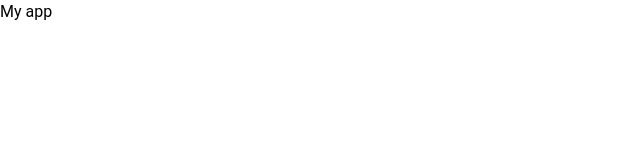
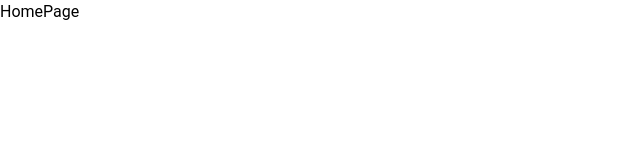
Before and after one commit to Jayashree-25/react-crash-2025, a React (Vite) app: page / in a window 1280 px wide. Shown: the top 160 px of the page, without its empty margins (0-640 px from the left). Built offline with nearby package versions, Linux system fonts and the light colour scheme.

Commit message:
HomePage.jsx added

```diff
--- a/src/App.jsx
+++ b/src/App.jsx
@@ -1,20 +1,20 @@
 import {
-  Route, createBrowserRouter, createRoutesFromElements, RouterProvider
-}
-  from 'react-router-dom'
-import Navbar from "./components/Navbar"
-import Hero from "./components/Hero"
-import Homecards from "./components/Homecards"
-import JobListings from "./components/jobListings"
-import ViewAllJobs from "./components/ViewAllJobs"
+  Route,
+  createBrowserRouter,
+  createRoutesFromElements,
+  RouterProvider
+} from 'react-router-dom';
+import HomePage from './pages/HomePage';
 
 const router = createBrowserRouter(
-  createRoutesFromElements(<Route index element={ <h1>My app</h1> } />)
-)
-
+  createRoutesFromElements(
+    <Route path="/" element={<HomePage />} />
+  )
+);
 
 const App = () => {
-  return <RouterProvider router={router}/>
+  return (
+    <RouterProvider router={router} />
   // (
   //   <>
   //     <Navbar />
@@ -24,6 +24,6 @@
   //     <ViewAllJobs />
   //   </>
   // )
-}
+)}
 
 export default App
--- /dev/null
+++ b/src/pages/HomePage.jsx
@@ -0,0 +1,9 @@
+import React from 'react'
+
+const HomePage = () => {
+  return (
+    <div>HomePage</div>
+  )
+}
+
+export default HomePage
```
Also changed, not shown: pages/HomePage.jsx (deleted).
